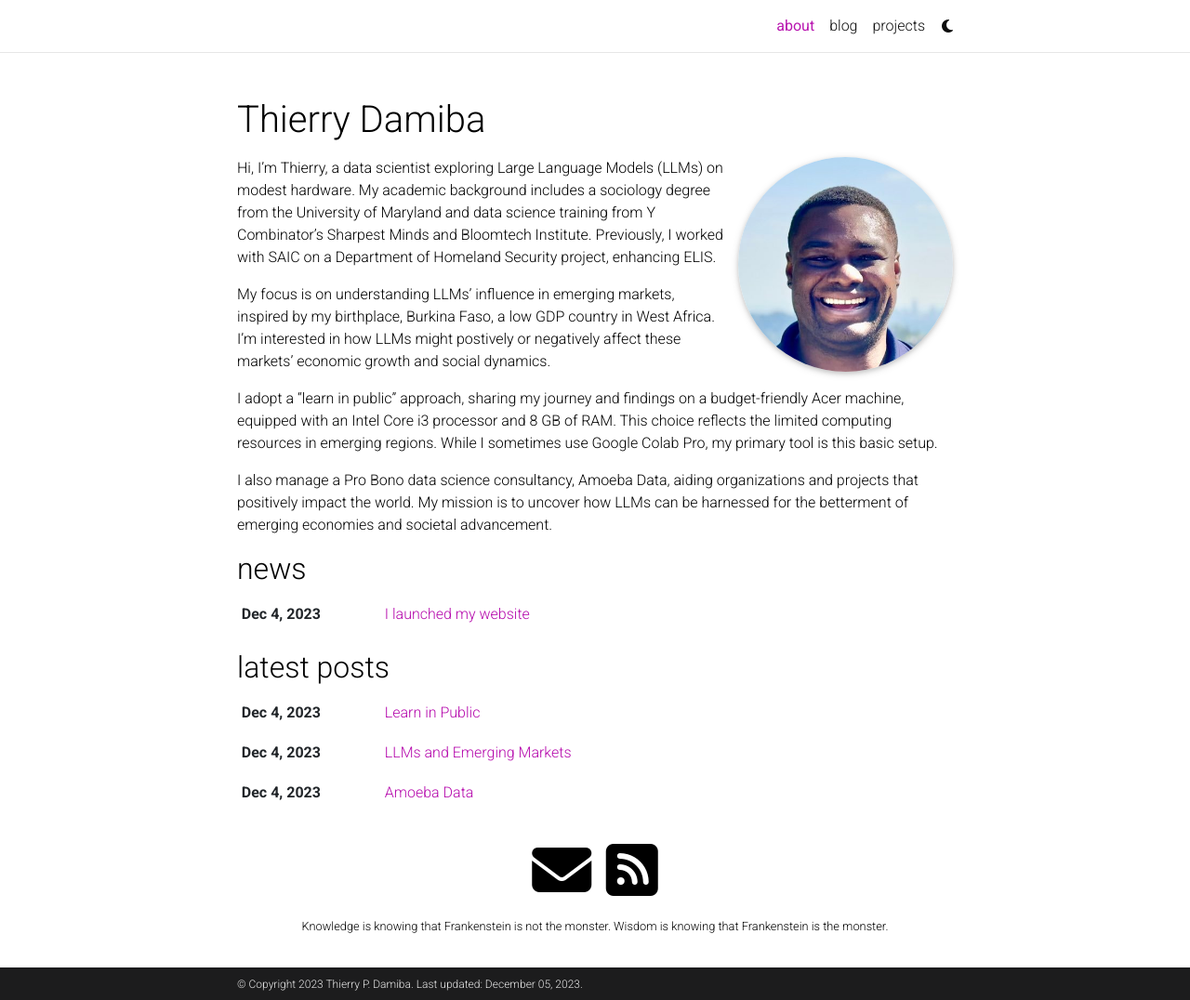
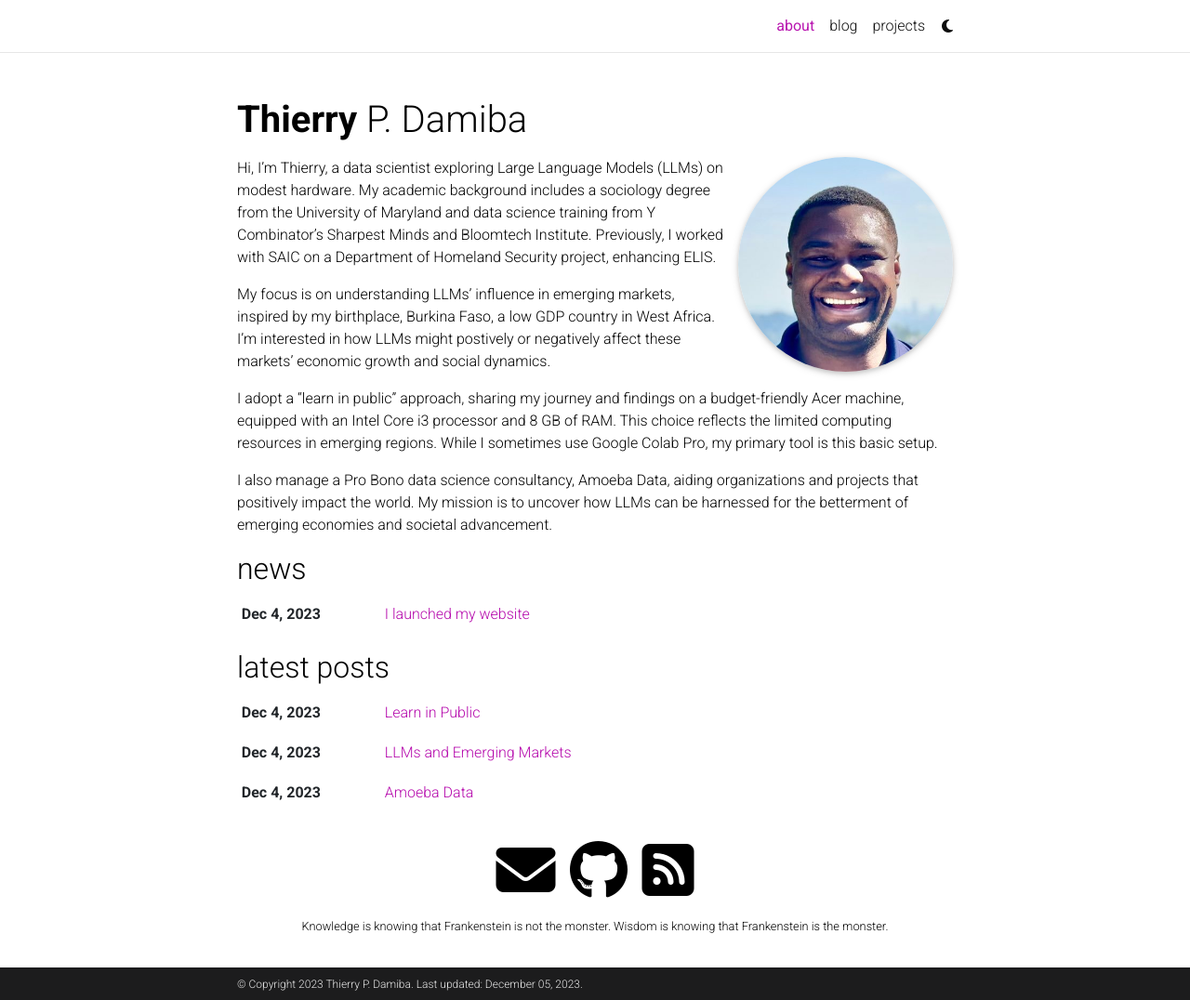
Before and after one commit to thierrydamiba/thierrydamiba.github.io, a Jekyll site: the page built from _pages/about.md, in a window 1280 px wide and 1076 px high. Shown: the whole window at 93% size. Built offline with Jekyll 4.4.1, drawn with Linux system fonts in a browser that asks for light colours; comment, search, counter and statistics services are not loaded; a style sheet for code colours, icons or effects is not loaded; part of the change alters nothing that is shown.

```diff
--- a/_config.yml
+++ b/_config.yml
@@ -2,7 +2,7 @@
 # Site settings
 # -----------------------------------------------------------------------------
 
-title: Thierry Damiba # the website title (if blank, full name will be used instead)
+title: blank # the website title (if blank, full name will be used instead)
 first_name: Thierry
 middle_name: P.
 last_name: Damiba
@@ -63,7 +63,7 @@ og_image: # The site-wide (default for all links) Open Graph preview image
 # Social integration
 # -----------------------------------------------------------------------------
 
-github_username: # your GitHub user name
+github_username: thierrydamiba
 gitlab_username: # your GitLab user name
 x_username: # your X handle
 mastodon_username: # your mastodon instance+username in the format instance.tld/@username
```
